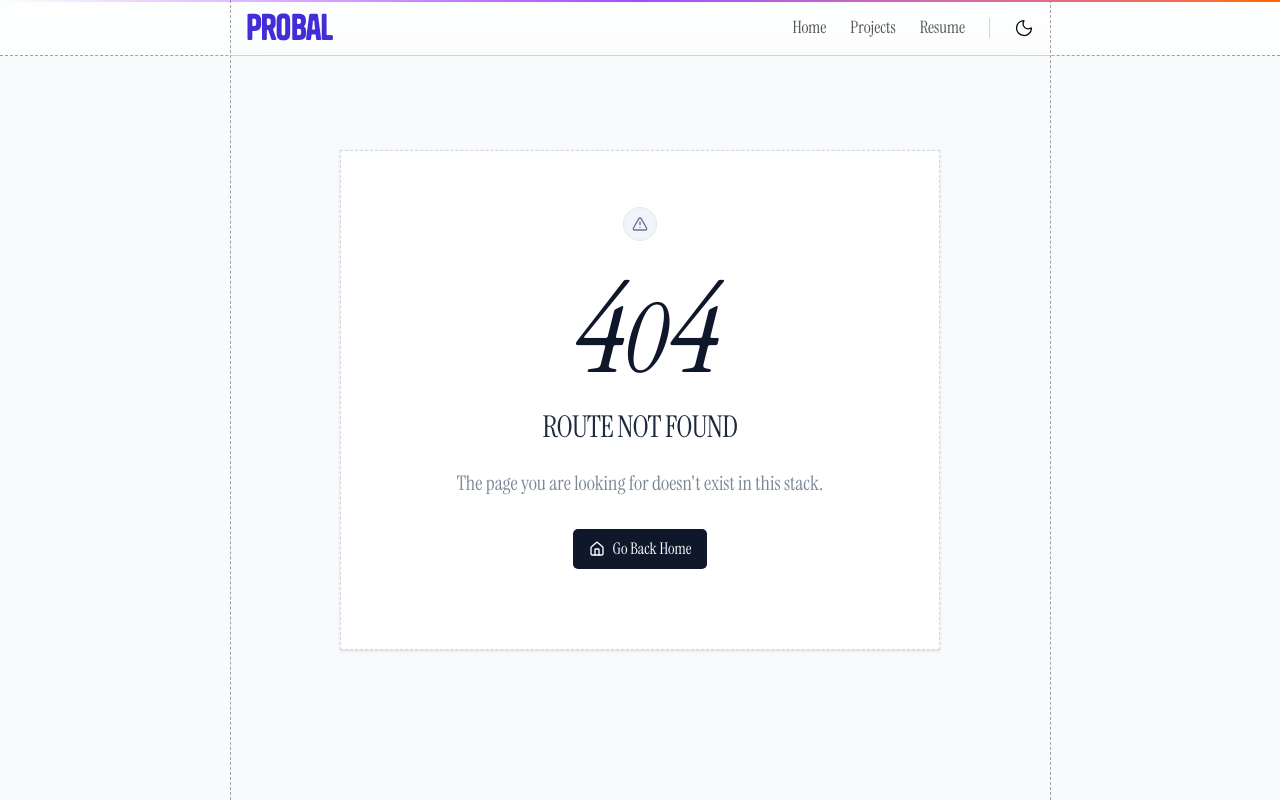
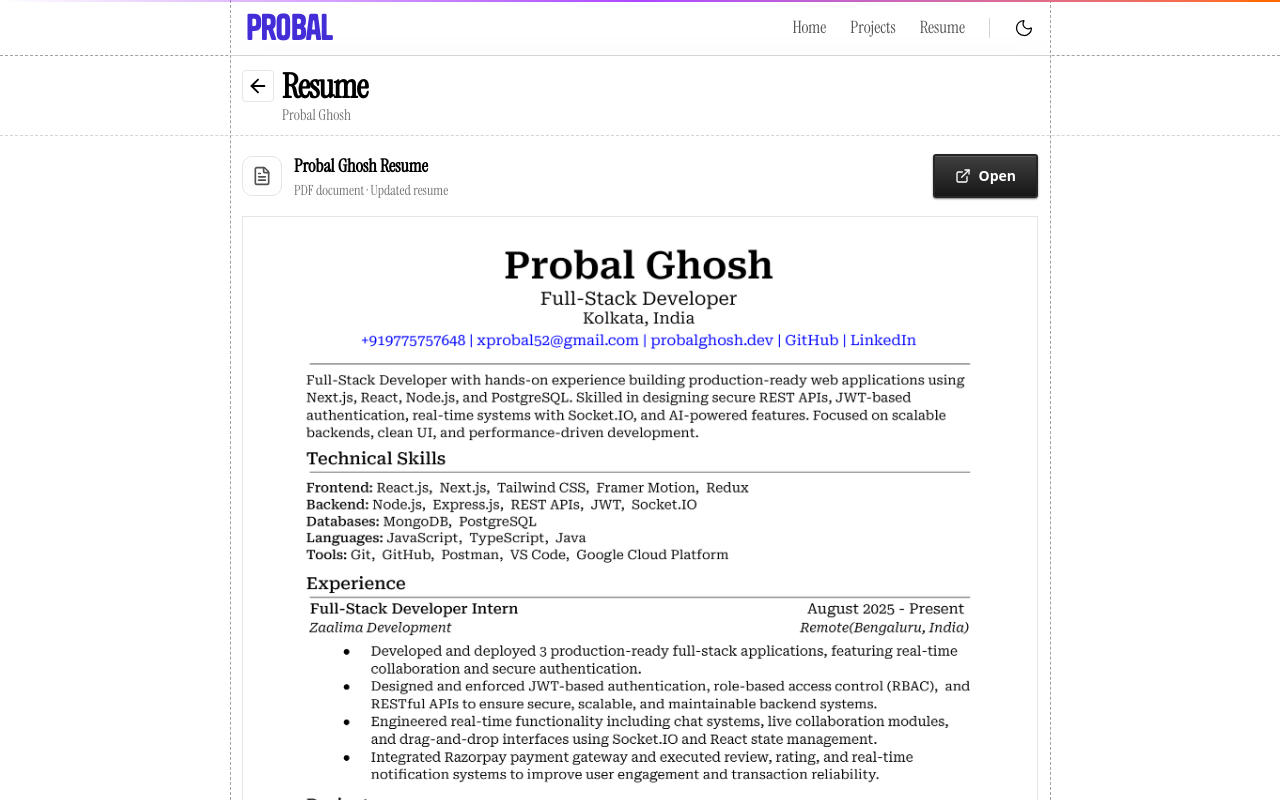
Before and after one commit to prodot-com/probalghoshdev, a Next.js app: page /resume in a window 1280 px wide. Before the commit this address had no page. Shown: the top 800 px of the page. Built offline with nearby package versions, Linux system fonts and the light colour scheme; a web font is replaced by a local one.

Commit message:
feat: add Resume page component and link in Navbar; update Socials component for resume link accessibility

```diff
--- /dev/null
+++ b/src/app/resume/page.tsx
@@ -0,0 +1,109 @@
+import { Download, ExternalLink, FileText } from "lucide-react";
+import { Metadata } from "next";
+
+import BackButton from "@/components/ui/BackButton";
+import { ResumeLink } from "@/lib/Links";
+import Section from "@/components/Section";
+import Divider from "@/components/Divider";
+
+export const metadata: Metadata = {
+  title: "Resume | Probal Ghosh",
+  description: "View and download Probal Ghosh's resume.",
+};
+
+function getDrivePreviewUrl(url: string) {
+  const fileId = url.match(/\/d\/([^/]+)/)?.[1];
+  return fileId ? `https://drive.google.com/file/d/${fileId}/preview` : url;
+}
+
+export default function ResumePage() {
+  const previewUrl = getDrivePreviewUrl(ResumeLink);
+
+  return (
+    <Section className="mt-14" showTopBorder={false}>
+      <main className="px-3 py-1.5 pb-7">
+        <div className="mx-auto w-full max-w-[var(--content-width)]">
+          <header className="mt-2 flex items-start justify-between gap-4">
+            <div className="flex items-start gap-2">
+              <BackButton />
+              <div>
+                <p className="instrument-serif-bold text-[30px] md:text-[34px] leading-none tracking-tight">
+                  Resume
+                </p>
+                <p className="instrument-serif text-[15px] text-neutral-500 dark:text-neutral-400">
+                  Probal Ghosh
+                </p>
+              </div>
+            </div>
+          </header>
+
+          <Divider dashed className="mt-2" />
+
+          <section className="" aria-labelledby="resume-document-heading">
+            <div className="flex flex-col py-4 sm:flex-row sm:items-center sm:justify-between">
+              <div className="flex items-center gap-3">
+                <span className="flex h-10 w-10 items-center justify-center rounded-lg border dark:border-neutral-700">
+                  <FileText
+                    className="h-5 w-5 text-neutral-600 dark:text-neutral-300"
+                    aria-hidden="true"
+                  />
+                </span>
+                <div>
+                  <h1
+                    id="resume-document-heading"
+                    className="instrument-serif-bold text-lg"
+                  >
+                    Probal Ghosh Resume
+                  </h1>
+                  <p className="instrument-serif text-sm text-neutral-500 dark:text-neutral-400">
+                    PDF document · Updated resume
+                  </p>
+                </div>
+              </div>
+
+              <div className="flex items-center gap-2">
+                {/* <a
+                  href={ResumeLink}
+                  target="_blank"
+                  rel="noopener noreferrer"
+                  className="inline-flex items-center gap-2 rounded-[3px] bg-neutral-100 dark:bg-neutral-700 border-2 border-neutral-300 p-3 text-sm
+                  font-semibold transition-colors hover:bg-white dark:border-neutral-600 dark:hover:bg-neutral-800"
+                >
+                  <ExternalLink className="h-4 w-4" aria-hidden="true" />
+                </a> */}
+                {/* <a
+                  href={ResumeLink}
+                  target="_blank"
+                  rel="noopener noreferrer"
+                  download
+                  className="inline-flex items-center gap-2 rounded-[3px] border-2 border-neutral-800 bg-linear-to-b from-neutral-700 to-neutral-900 px-5 py-2.5 text-sm
+                  font-semibold text-white shadow-[inset_0_1px_0_rgba(255,255,255,0.15),0_1px_2px_rgba(0,0,0,0.5)] transition-all duration-150 hover:from-neutral-700
+                  hover:to-neutral-800 active:scale-[0.98] focus-visible:outline-none focus-visible:ring-2 focus-visible:ring-neutral-400"
+                >
+                  <Download className="h-4 w-4" aria-hidden="true" />
+                  Download
+                </a> */}
+                <a
+                  href={ResumeLink}
+                  target="_blank"
+                  rel="noopener noreferrer"
+                  download
+                  className="inline-flex items-center gap-2 rounded-[3px] border-2 border-neutral-800 bg-linear-to-b from-neutral-700 to-neutral-900 px-5 py-2.5 text-sm
+                  font-semibold text-white shadow-[inset_0_1px_0_rgba(255,255,255,0.15),0_1px_2px_rgba(0,0,0,0.5)] transition-all duration-150 hover:from-neutral-700
+                  hover:to-neutral-800 active:scale-[0.98] focus-visible:outline-none focus-visible:ring-2 focus-visible:ring-neutral-400"
+                >
+                  <ExternalLink className="h-4 w-4" aria-hidden="true" />
+                  Open
+                </a>
+              </div>
+            </div>
+
+            <div className="overflow-hidden p-2 border border-neutral-200 dark:border-neutral-800 dark:bg-neutral-950">
+              <img src="./resume.png" className="" />
+            </div>
+          </section>
+        </div>
+      </main>
+    </Section>
+  );
+}
--- a/src/components/Navbar.tsx
+++ b/src/components/Navbar.tsx
@@ -74,8 +74,7 @@ const Navbar = () => {
               </Link>
 
               <Link
-                href={ResumeLink}
-                target="_blank"
+                href="/resume"
                 className="instrument-serif text-[17px] text-neutral-600 hover:text-black dark:text-neutral-400 dark:hover:text-white transition-colors"
               >
                 Resume
@@ -84,8 +83,10 @@ const Navbar = () => {
               <div className="h-5 w-px bg-neutral-300 dark:bg-neutral-700" />
 
               <div className="flex justify-center">
-                <AnimatedThemeToggler variant="circle" duration={600}
-                className="cursor-pointer text-black dark:text-white"
+                <AnimatedThemeToggler
+                  variant="circle"
+                  duration={600}
+                  className="cursor-pointer text-black dark:text-white"
                 />
               </div>
             </div>
--- a/src/components/Socials.tsx
+++ b/src/components/Socials.tsx
@@ -1,7 +1,7 @@
 "use client";
 
 import Link from "next/link";
-import { Github, Linkedin, Mail, FileText, ArrowUpRight } from "lucide-react";
+import { ArrowUpRight } from "lucide-react";
 import Divider from "./Divider";
 import {
   CalendarIcon,
@@ -62,26 +62,31 @@ const DATA = {
     name: "GitHub",
     url: GithUbLink,
     icon: Icons.github,
+    _blank: true,
   },
   LinkedIn: {
     name: "LinkedIn",
     url: LinkedInLink,
     icon: Icons.linkedin,
+    _blank: true,
   },
   Twitter: {
     name: "Twitter",
     url: XLink,
     icon: Icons.x,
+    _blank: true,
   },
   Mail: {
     name: "Send Email",
     url: MailLink,
     icon: Icons.email,
+    _blank: true,
   },
   Resume: {
     name: "Resume",
-    url: ResumeLink,
+    url: "/resume",
     icon: File,
+    _blank: false,
   },
 };
 
@@ -102,14 +107,15 @@ export default function Socials() {
             <Link
               key={key}
               href={item.url}
-              target="_blank"
+              target={item._blank ? "_blank" : undefined}
+              rel={item._blank ? "noopener noreferrer" : undefined}
               className={`group flex items-center gap-2 px-3 py-2 transition-colors hover:bg-neutral-100 dark:hover:bg-neutral-900
                 border-neutral-300 dark:border-neutral-800
                 ${index !== Object.keys(DATA).length - 1 ? "md:border-r border-dashed" : ""}`}
             >
               <div>
                 <div
-                  className="flex h-12 w-12 items-center justify-center rounded-xl
+                  className="flex h-11 w-11 items-center justify-center rounded-[7px]
                   border border-neutral-300 dark:border-neutral-700 bg-white dark:bg-neutral-950"
                 >
                   <Icon className="h-6 w-6" />
--- a/src/components/ui/BackButton.tsx
+++ b/src/components/ui/BackButton.tsx
@@ -9,7 +9,7 @@ export default function BackButton() {
   return (
     <BackArrow
       onClick={() => router.back()}
-      className="cursor-pointer w-8 h-8 p-1 rounded-full hover:bg-neutral-300 dark:hover:bg-neutral-700"
+      className="border cursor-pointer w-8 h-8 p-1 rounded-[4px] hover:bg-neutral-300 dark:hover:bg-neutral-700"
     />
   );
 }
```
Also changed, not shown: public/resume.png (added).
